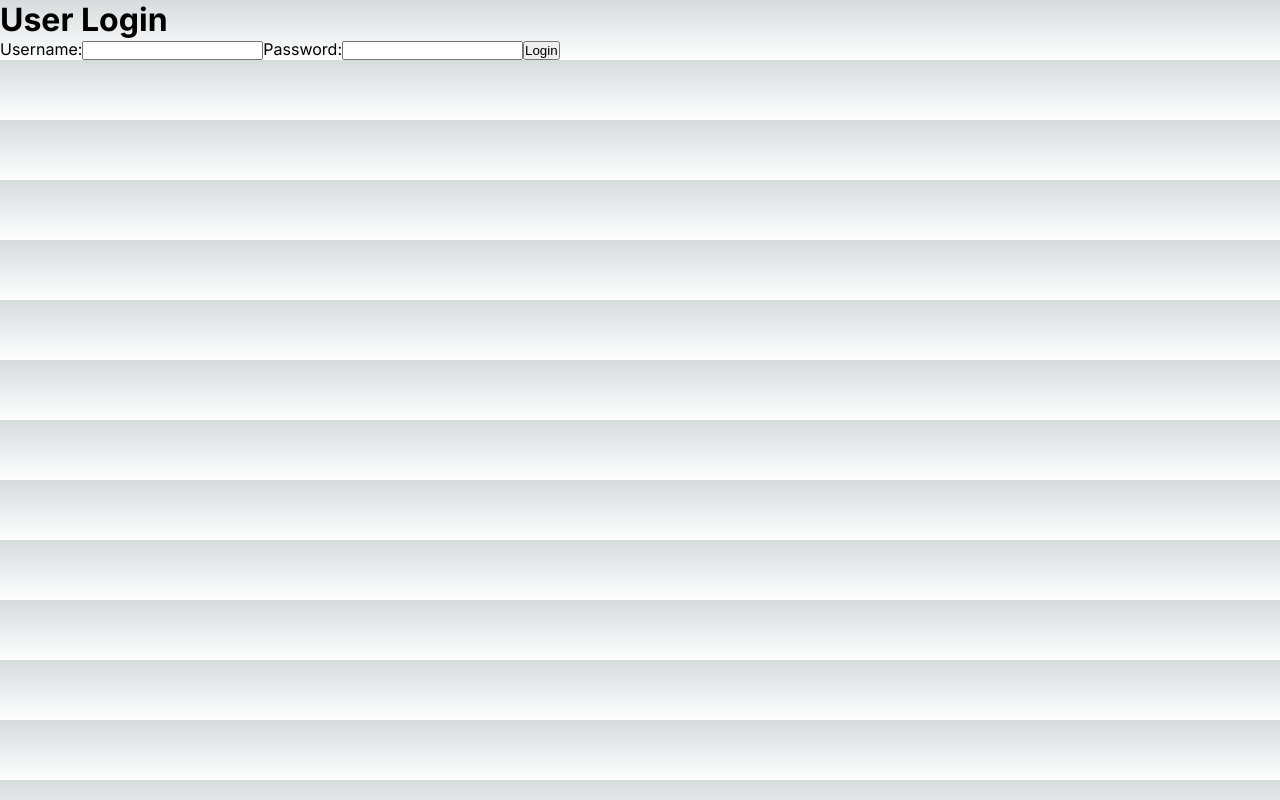
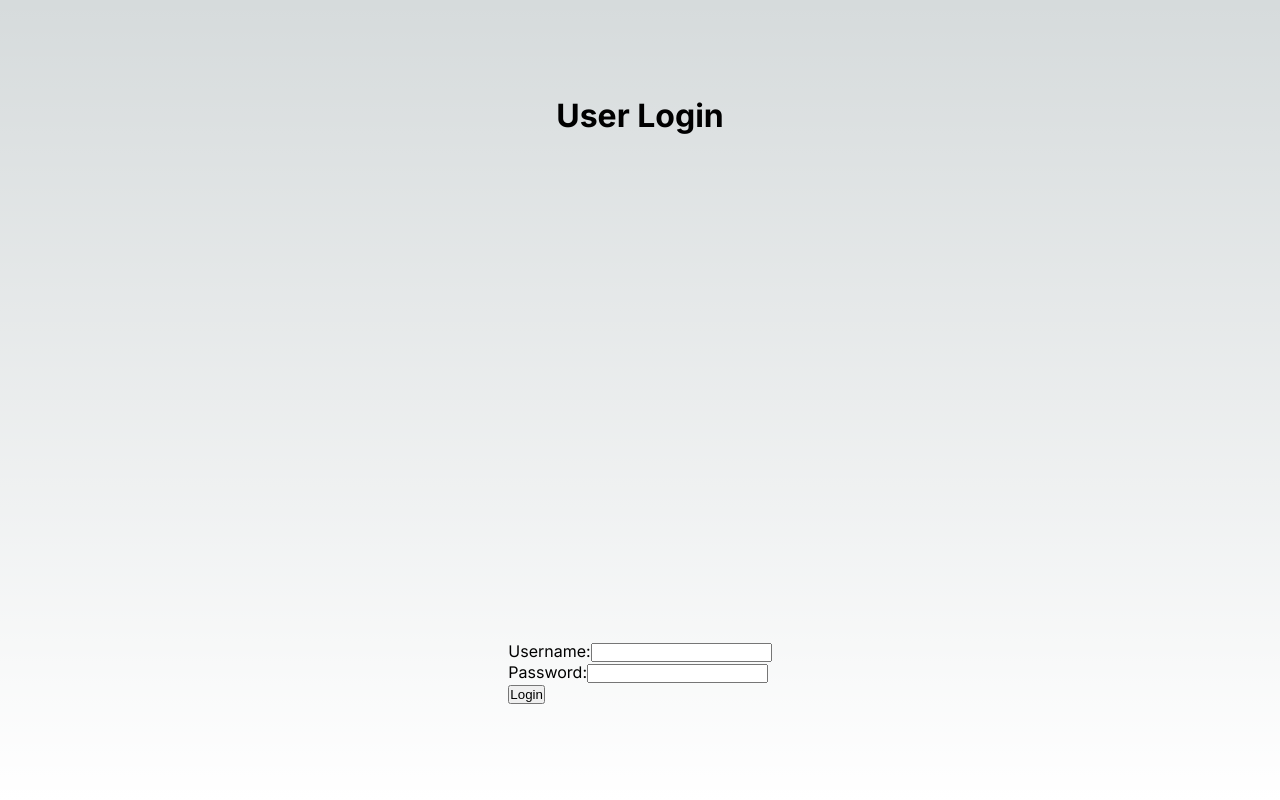
Before and after one commit to jrbrayjr2006/user-react-ui, a Next.js app: page / in a window 1280 px wide. Built offline with nearby package versions, Linux system fonts and the light colour scheme.

Commit message:
add style to center login

```diff
--- a/src/app/globals.css
+++ b/src/app/globals.css
@@ -105,3 +105,9 @@ a {
     color-scheme: dark;
   }
 }
+
+.container {
+  max-width: var(--max-width);
+  margin: 0 auto;
+  padding: 0 1rem;
+}
--- a/src/app/page.tsx
+++ b/src/app/page.tsx
@@ -2,20 +2,25 @@ import Image from "next/image";
 import styles from "./page.module.css";
 
 export default function Home() {
-  let isInvalid = false;
+  let usernameIsInvalid = false;
   return (
-    <main>
+    <main className={styles.main}>
       <h1>User Login</h1>
       <form>
-        <label>
+        <p>
+          <label className={`label ${usernameIsInvalid ? 'invalid' : ''}`}>
             Username:
-          <input className={ isInvalid ? 'invalid' : undefined} type="text" name="username" />
+            <input className={ usernameIsInvalid ? 'invalid' : undefined} type="text" name="username" />
           </label>
+        </p>
+        <p>
           <label>
             Password:
             <input type="password" name="password" />
           </label>
+        </p>
         <button type="submit">Login</button>
+
       </form>
     </main>
   );
```
Also changed, not shown: package.json (+4 -3 lines), src/app/AppWrapper.tsx (added, +11 -0 lines), 1 other file (tests, documents, lock files or other folders). Lines whose indentation alone changed are shown as unchanged.
